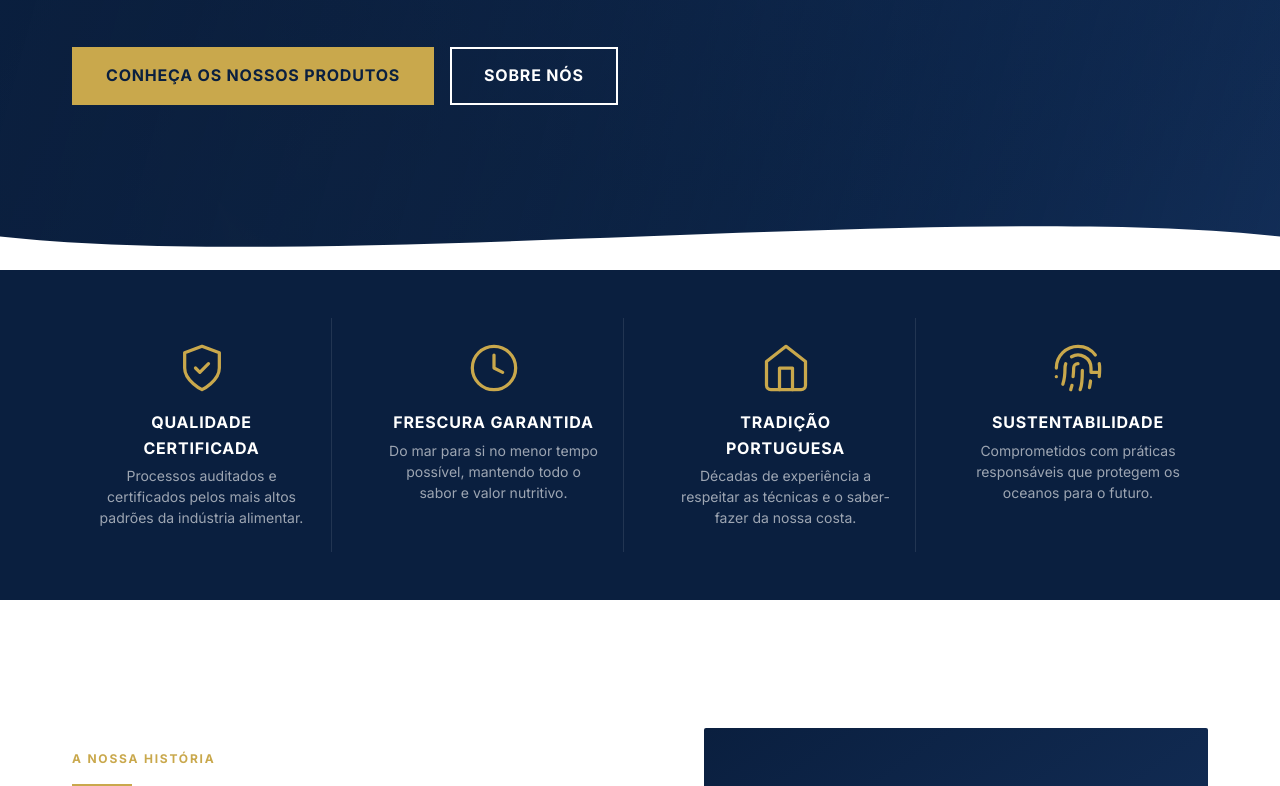
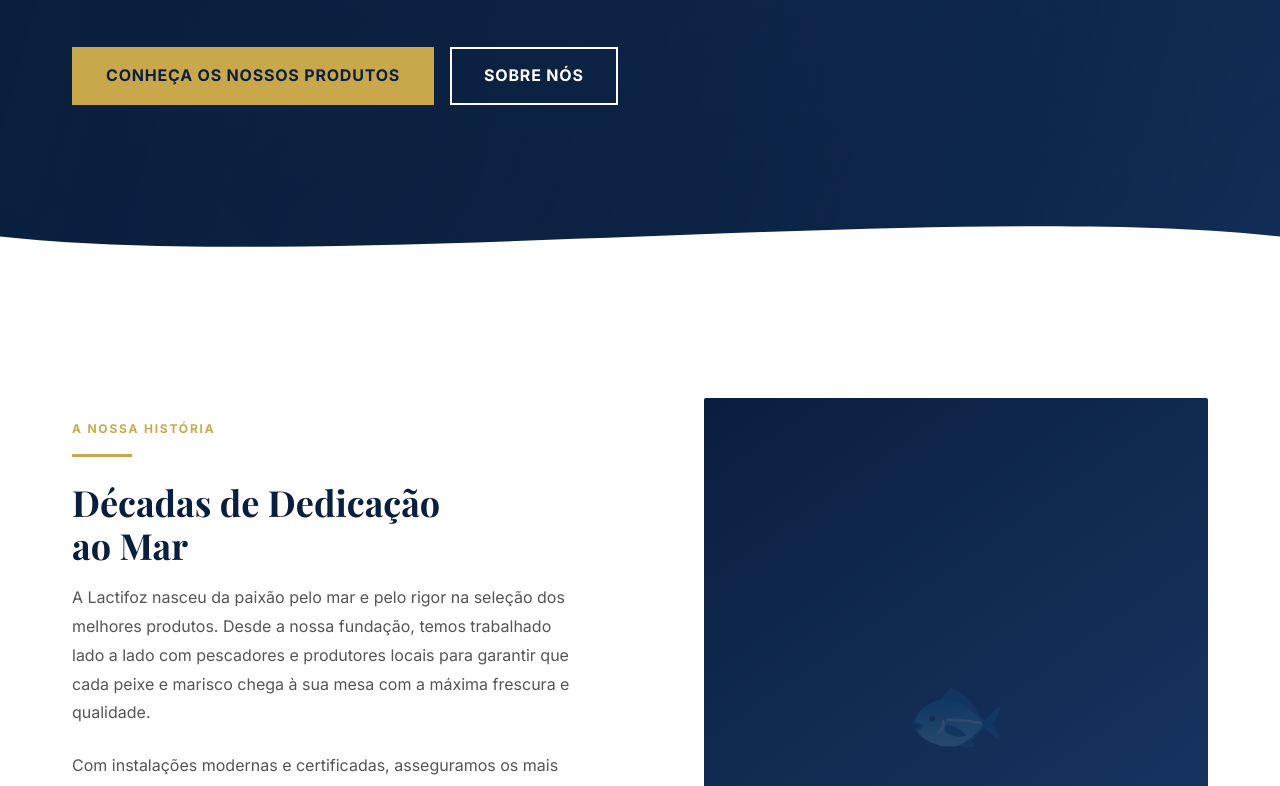
Before and after one commit to pauloive/lacti, a Next.js app: page / in a window 1280 px wide. Shown: the part 610-1396 px from the top of the page. Built offline with nearby package versions, Linux system fonts and the light colour scheme; a web font is replaced by a local one.

Commit message:
remove: barra de valores removida da pagina

```diff
--- a/src/app/page.js
+++ b/src/app/page.js
@@ -1,5 +1,4 @@
 import Hero from '@/components/Hero';
-import ValoresBarra from '@/components/ValoresBarra';
 import SobreNos from '@/components/SobreNos';
 import Produtos from '@/components/Produtos';
 import Localizacao from '@/components/Localizacao';
@@ -8,7 +7,6 @@ export default function Home() {
   return (
     <>
       <Hero />
-      <ValoresBarra />
       <SobreNos />
       <Produtos />
       <Localizacao />
```
